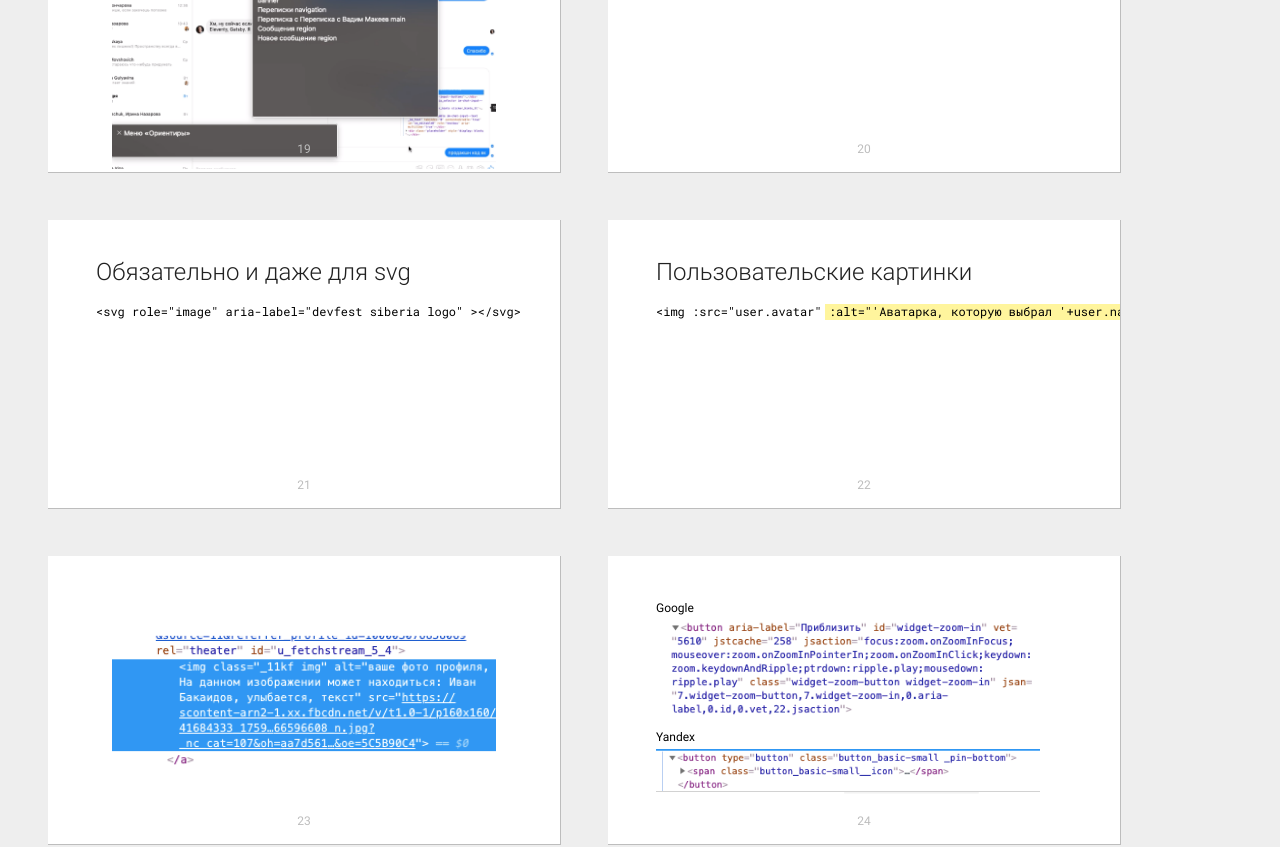
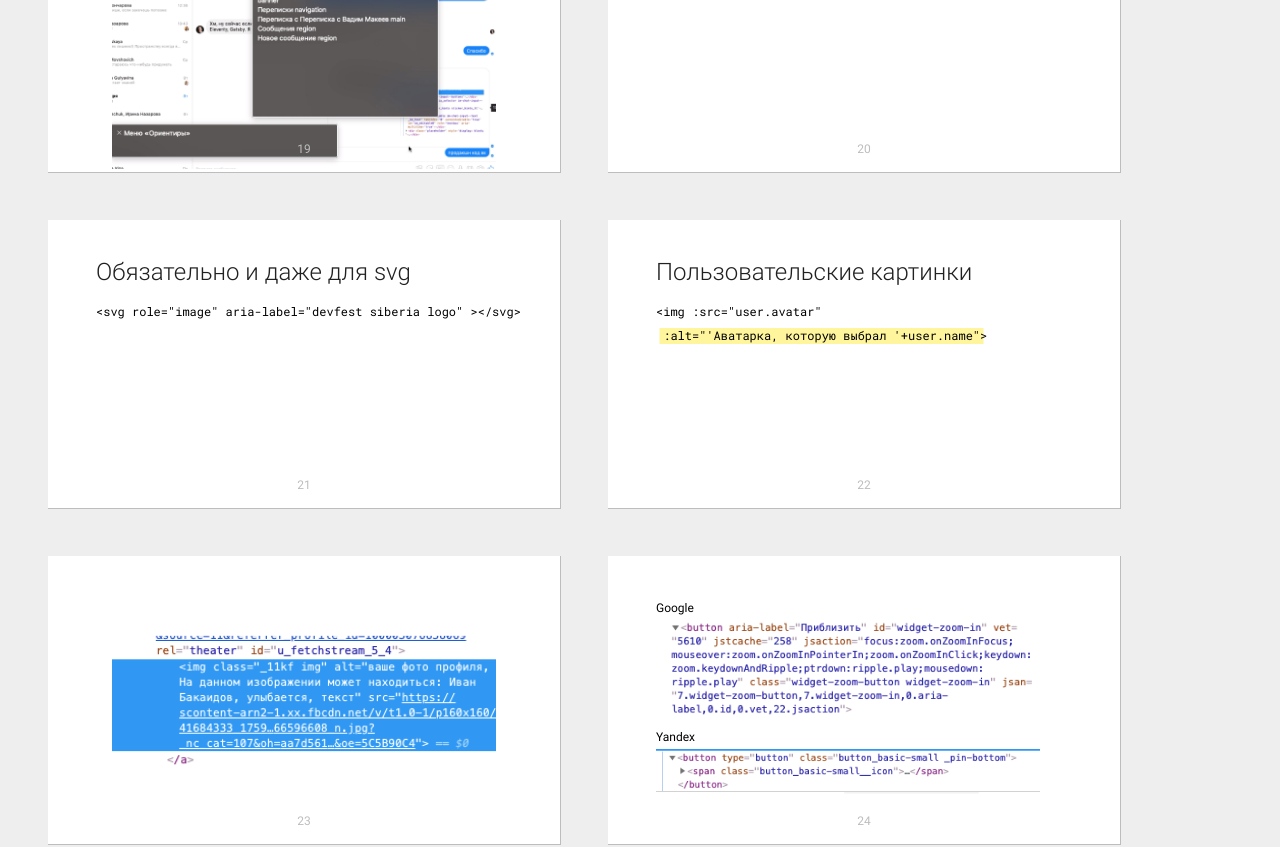
Before and after one commit to ibakaidov/ramp-siite, a plain HTML site: page index.html in a window 1280 px wide. Shown: the part 3188-4035 px from the top of the page. Drawn offline with Linux system fonts and the light colour scheme.

Commit message:
add br for code

```diff
--- a/index.html
+++ b/index.html
@@ -158,7 +158,7 @@
     <section class="slide">
         <h2>Пользовательские картинки</h2>
         <pre>
-                <code>&lt;img :src="user.avatar" <mark>:alt="'Аватарка, которую выбрал '+user.name"</mark>&gt;</code>
+                <code>&lt;img :src="user.avatar" <br> <mark>:alt="'Аватарка, которую выбрал '+user.name"</mark>&gt;</code>
             </pre>
     </section>
     <section class="slide">
```
